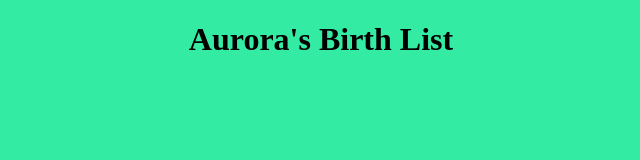
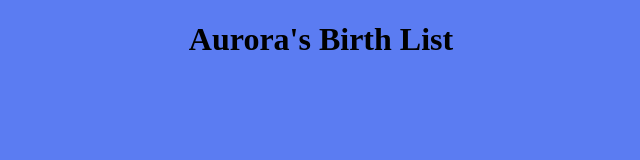
Before and after one commit to MaxGae/MaxGae.github.io, a plain HTML site: page index.html in a window 1280 px wide. Shown: the whole page, without its empty margins (319-959 px from the left). Drawn offline with Linux system fonts and the light colour scheme.

Commit message:
Update styles.css

```diff
--- a/Styles/styles.css
+++ b/Styles/styles.css
@@ -1,4 +1,4 @@
 body {
     text-align: center;
-    background-color: #34eba4;
+    background-color: #0034eba4;
   }
```
